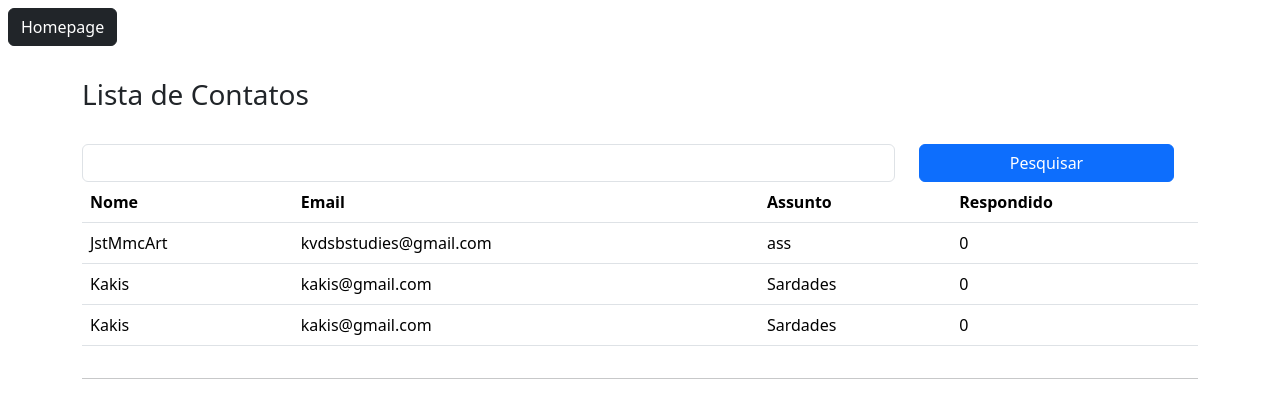
After one commit to KauaVDSB/FlaskLearn, a Flask app: page /contato/lista/ in a window 1280 px wide. The commit adds this page. Shown: the top 418 px of the page. Run offline with Flask 3, Linux system fonts and the light colour scheme.

Commit message:
Adicionado pg contato_lista com GET para filtrar tabela por nome igual. Configurado query da tabela em routes.py. Tabela ainda inadequada, precisa de lacos de repeticao.

```diff
--- a/flaskLearn/routes.py
+++ b/flaskLearn/routes.py
@@ -7,19 +7,6 @@ from flaskLearn.forms import ContatoForm
 @app.route('/')
 def homepage():
     return render_template('index.html')
-
-@app.route('/nova/')
-def novapag():
-    user = "heloísa"
-    namorado = "kauã"
-
-    context = {
-        'user': user,
-        'namorado': namorado
-    }
-    return render_template('amor.html', context=context)
-
-
 
 
 @app.route('/contato/', methods=['GET', 'POST'])
@@ -33,6 +20,40 @@ def contato():
 
     return render_template('contato.html', context=context, form=form)
 
+
+@app.route('/contato/lista/')
+def contatoLista():
+
+    if request.method == 'GET':
+        pesquisa = request.args.get('pesquisa', '') #Caso nao ache informacao correspondente, retorna nulo.
+
+    dados = Contato.query.order_by('nome')
+    if pesquisa != '':
+        dados = dados.filter_by(nome=pesquisa) #Filtra a coluna nome para receber nomes iguais a pesquisa.
+
+    context = {'dados': dados.all()}
+
+    return render_template('contato_lista.html', context=context)
+
+
+
+
+
+
+
+
+#------------------------------------------------------------
+
+@app.route('/nova/')
+def novapag():
+    user = "heloísa"
+    namorado = "kauã"
+
+    context = {
+        'user': user,
+        'namorado': namorado
+    }
+    return render_template('amor.html', context=context)
 
 
 # Formato não recomendado
--- /dev/null
+++ b/flaskLearn/templates/contato_lista.html
@@ -0,0 +1,78 @@
+<!DOCTYPE html>
+<html lang="en">
+<head>
+    <meta charset="UTF-8">
+    <meta name="viewport" content="width=device-width, initial-scale=1.0">
+    <title>Contato lista</title>
+
+    <link href="https://cdn.jsdelivr.net/npm/bootstrap@5.3.3/dist/css/bootstrap.min.css" rel="stylesheet" integrity="sha384-QWTKZyjpPEjISv5WaRU9OFeRpok6YctnYmDr5pNlyT2bRjXh0JMhjY6hW+ALEwIH" crossorigin="anonymous">
+
+</head>
+<body>
+
+    <a href="{{url_for('homepage')}}" class="btn btn-dark m-2">Homepage</a>
+
+    <div class="container">
+
+        <div class="row mt-4">
+            <h3>Lista de Contatos</h3>
+
+            <form method="get" class="row mt-4">
+                <div class="col-9">
+                    <input type="text" name="pesquisa" id="" class="form-control">
+                </div>
+                <div class="col-3">
+                    <button type="submit" class="btn btn-primary col-12">
+                        Pesquisar
+                    </button>
+                </div>
+            </form>
+
+            <div class="col-12">
+                <table class="table">
+                    <thead>
+                        <tr>
+                            <th>Nome</th>
+                            <th>Email</th>
+                            <th>Assunto</th>
+                            <th>Respondido</th>
+                        </tr>
+                    </thead>
+
+                    <tbody>
+                        <tr>
+                            <td>{{context['dados'][0].nome}}</td>
+                            <td>{{context['dados'][0].email}}</td>
+                            <td>{{context['dados'][0].assunto}}</td>
+                            <td>{{context['dados'][0].respondido}}</td>
+                        </tr>
+                        <tr>
+                            <td>{{context['dados'][1].nome}}</td>
+                            <td>{{context['dados'][1].email}}</td>
+                            <td>{{context['dados'][1].assunto}}</td>
+                            <td>{{context['dados'][1].respondido}}</td>
+                        </tr>
+                        <tr>
+                            <td>{{context['dados'][2].nome}}</td>
+                            <td>{{context['dados'][2].email}}</td>
+                            <td>{{context['dados'][2].assunto}}</td>
+                            <td>{{context['dados'][2].respondido}}</td>
+                        </tr>
+                    </tbody>
+                </table>
+            </div>
+        </div>
+
+        </form>
+
+        <hr>
+
+    </div>
+
+
+
+
+    <script src="https://cdn.jsdelivr.net/npm/bootstrap@5.3.3/dist/js/bootstrap.bundle.min.js" integrity="sha384-YvpcrYf0tY3lHB60NNkmXc5s9fDVZLESaAA55NDzOxhy9GkcIdslK1eN7N6jIeHz" crossorigin="anonymous"></script>
+
+</body>
+</html>
--- a/flaskLearn/templates/index.html
+++ b/flaskLearn/templates/index.html
@@ -20,6 +20,9 @@
     <a href="{{url_for('contato')}}" class="btn btn-dark m-2">
         Contato
     </a>
+    <a href="{{url_for('contatoLista')}}" class="btn btn-dark m-2">
+        Lista de Contatos
+    </a>
 
 
 
```
